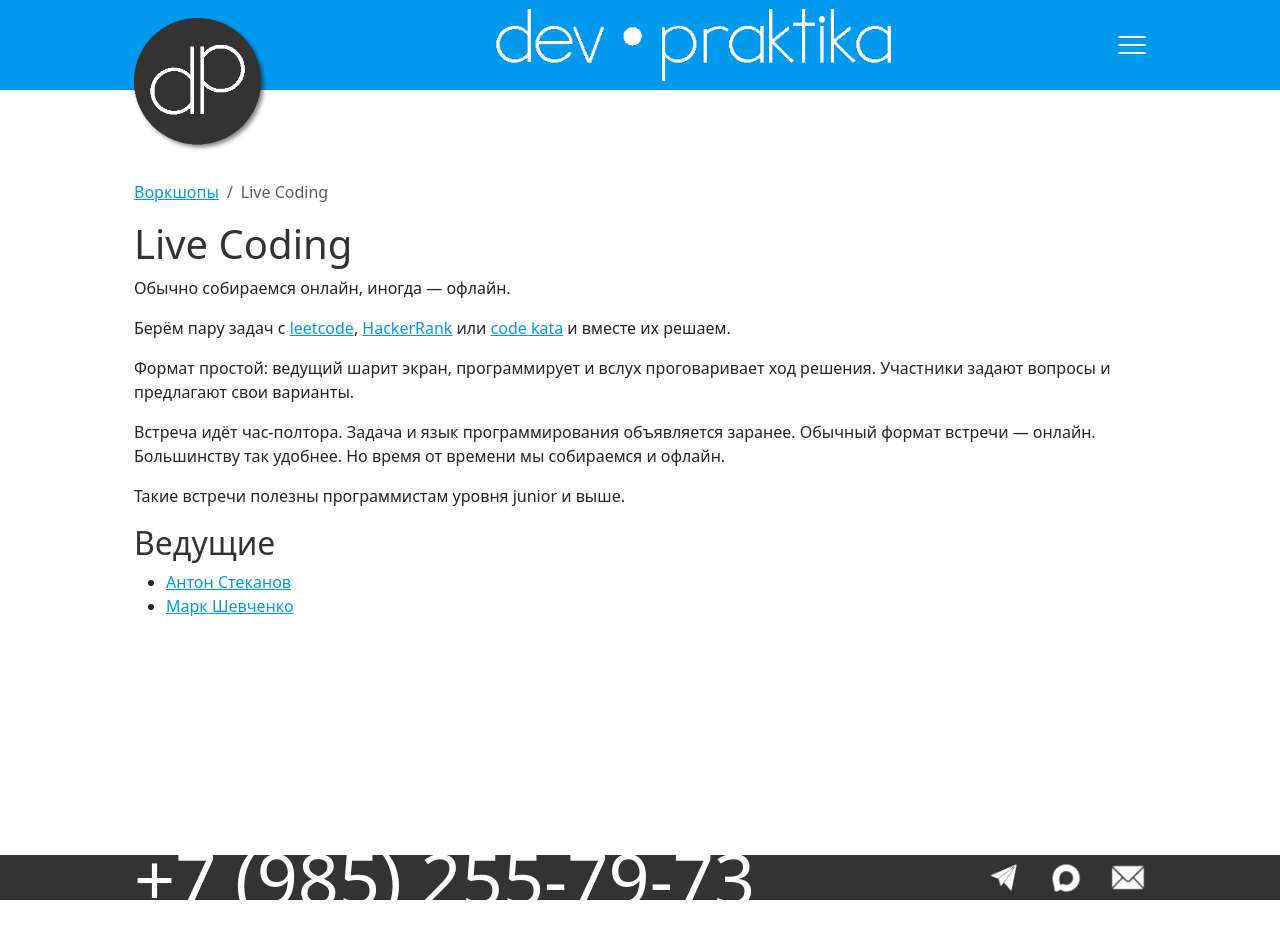
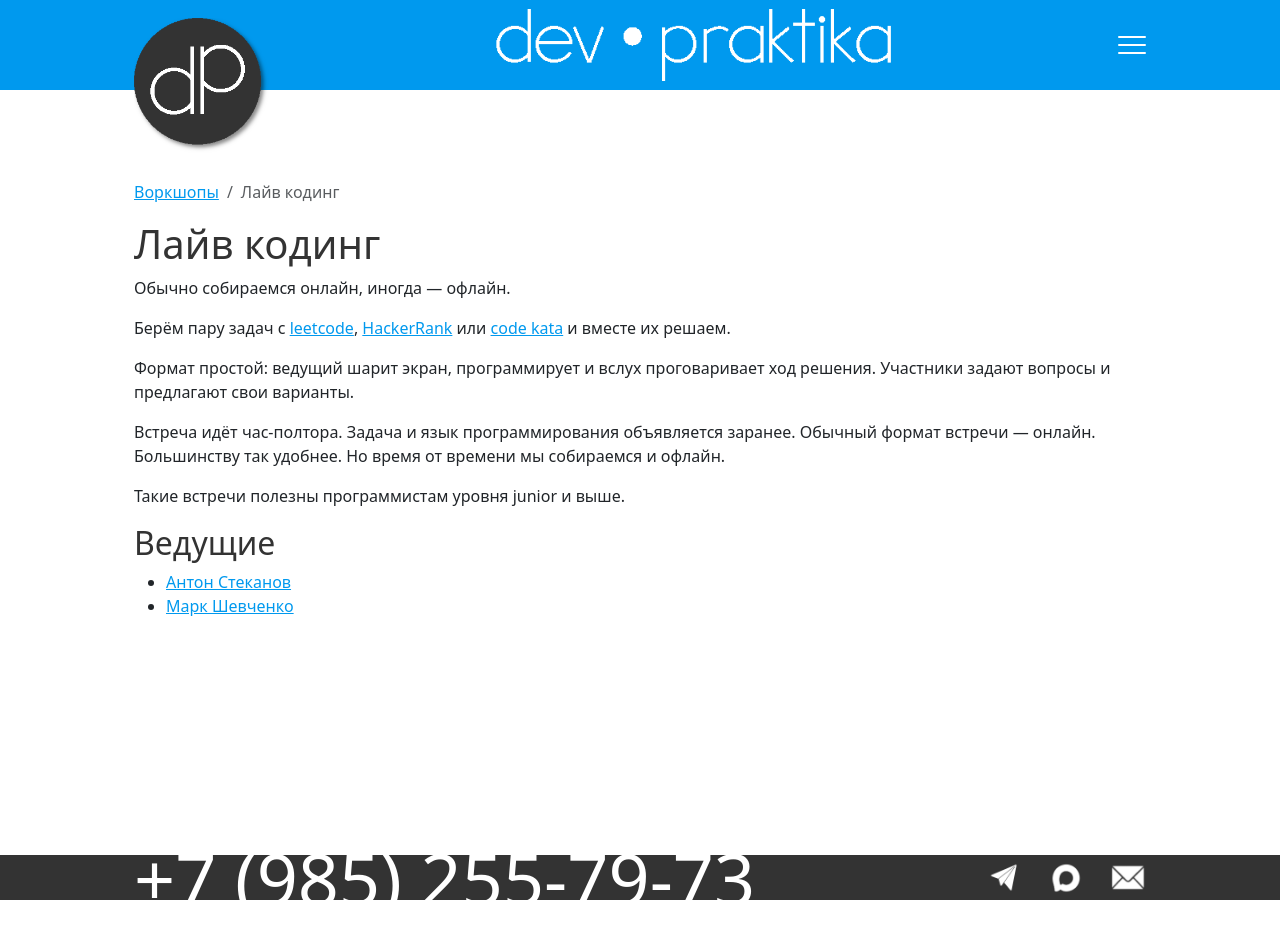
Before and after one commit to devpraktika-ru/devpraktika-ru.github.io, a Jekyll site: the page built from _workshops/live-coding.md, in a window 1280 px wide. Built offline with Jekyll 4.4.1, drawn with Linux system fonts in a browser that asks for light colours.

Commit message:
Переименовал файлы

```diff
--- a/_educators/anton-stekanov.md
+++ b/_educators/anton-stekanov.md
@@ -27,4 +27,4 @@ description: "Стаж 15 лет. Языки: Java, Scala"
 Ведёт:
 * [Архитектурный воркшоп]({% link _workshops/architecture-workshop.md %})
 * [Архитектурная ката]({% link _workshops/architecture-kata.md %})
-* [Решение задачек]({% link _workshops/mob-coding.md %})
+* [Лайв кодинг]({% link _workshops/live-coding.md %})
--- a/_workshops/live-coding.md
+++ b/_workshops/live-coding.md
@@ -1,5 +1,5 @@
 ---
-title: Live Coding
+title: Лайв кодинг
 description: |
   Решаем задачи с leetcode, hackerrank, codekata.
   Осваиваем практики, языки программирования и секретные приёмы.
```
Also changed, not shown: _educators/mark-shevchenko.md (+2 -2 lines), _workshops/speaker-training.md (renamed from _workshops/working-on-tech-talk.md).
